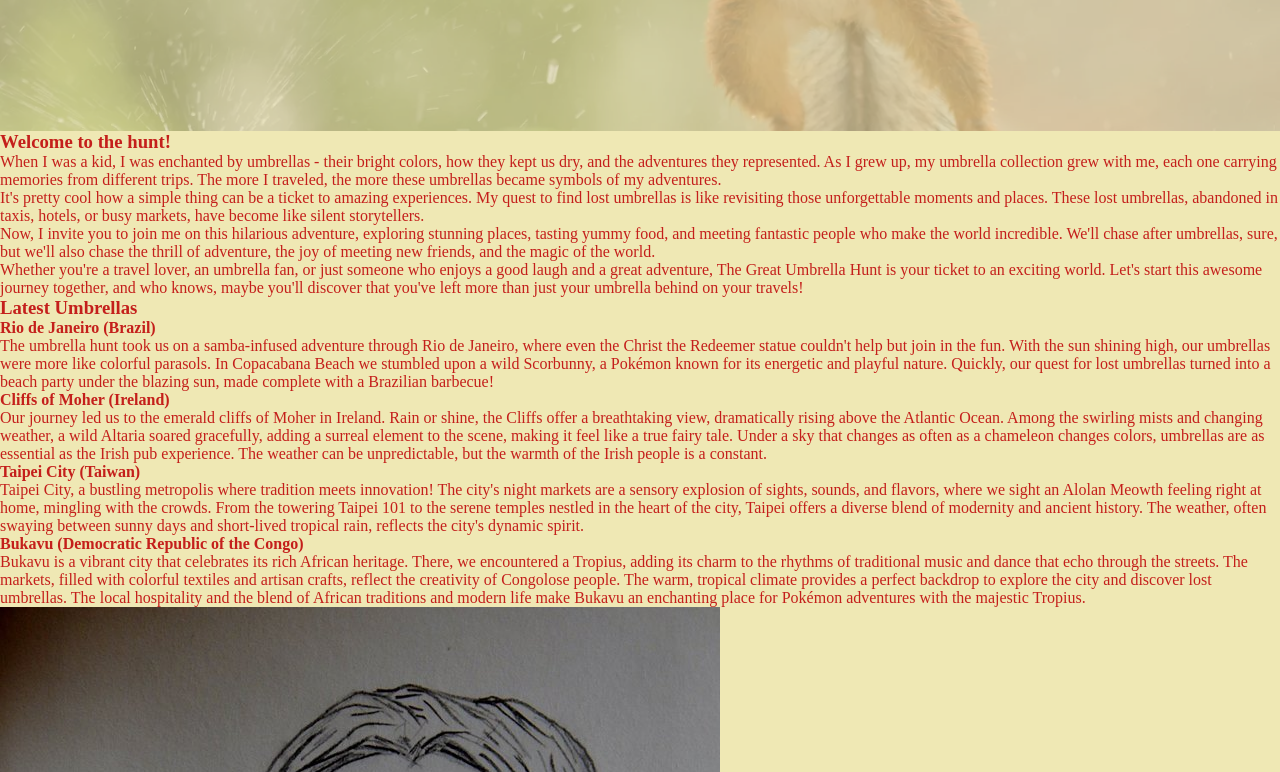
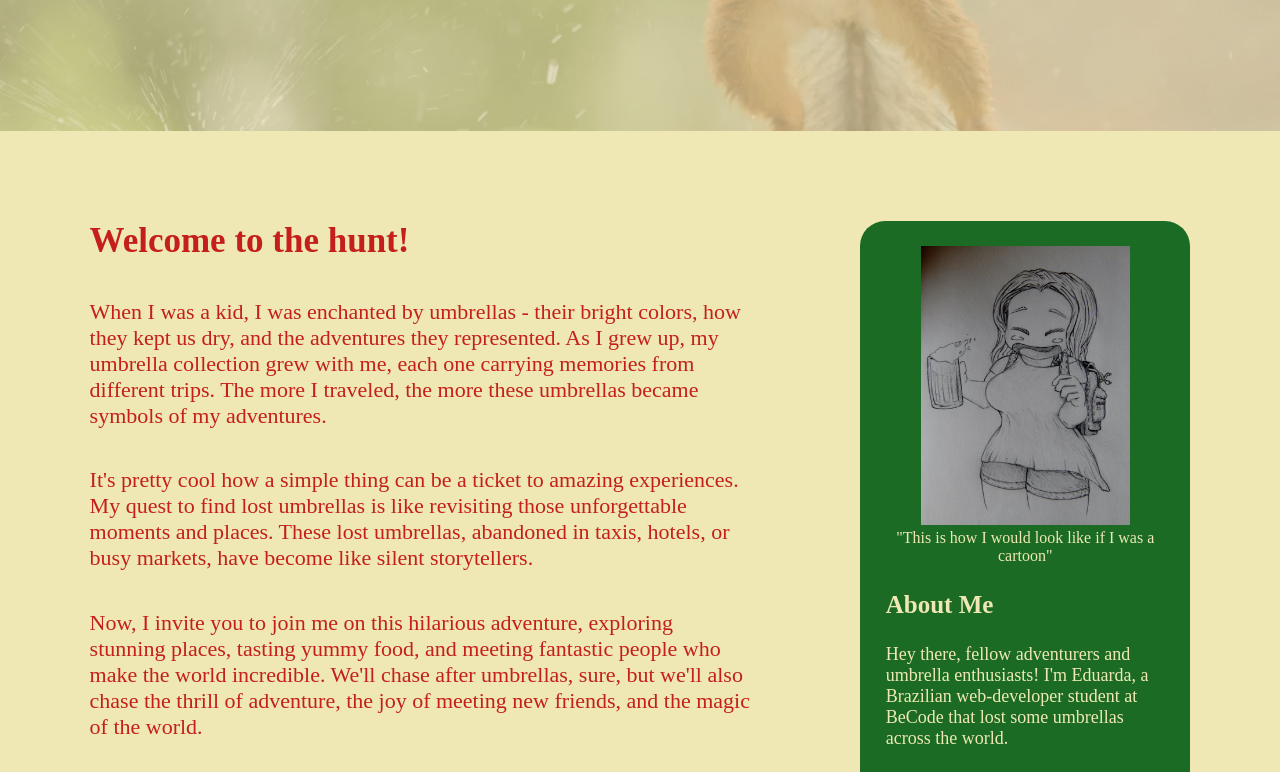
Before and after one commit to eduardabp/travel-blog, a plain HTML site: page index.html in a window 1280 px wide. Shown: the part 760-1532 px from the top of the page. Drawn offline with Linux system fonts and the light colour scheme.

Commit message:
Made a grid layout for main

```diff
--- a/style.css
+++ b/style.css
@@ -69,3 +69,62 @@ h2 {
     z-index: 2;
     display: inline-block;
 }
+
+main {
+    display: grid;
+    grid-template-columns: repeat(12, 1fr);
+    gap: 10%;
+    margin: 7vw;
+}
+
+section {
+    grid-column-start: span 7;
+    display: flex;
+    flex-direction: column;
+    gap: 5vw;
+}
+
+article {
+    font-size: 22px;
+    display: flex;
+    flex-direction: column;
+    gap: 3vw;
+}
+
+h3 {
+    font-size: 35px;
+}
+
+aside {
+    grid-column-start: span 4;
+    font-size: 18px;
+    display: flex;
+    flex-direction: column;
+    gap: 2vw;
+    background-color: var(--green);
+    color: var(--brown);
+    border-radius: 25px;
+    padding: 2vw;
+    height: fit-content;
+}
+
+figure {
+    text-align: center;
+    font-size: 16px;
+}
+
+aside img {
+    width: 75%;
+}
+
+h4 {
+    font-size: 25px;
+}
+
+footer {
+    background-color: var(--pink);
+    color: var(--brown);
+    font-size: 16px;
+    padding: 5px;
+    text-align: center;
+}
```
